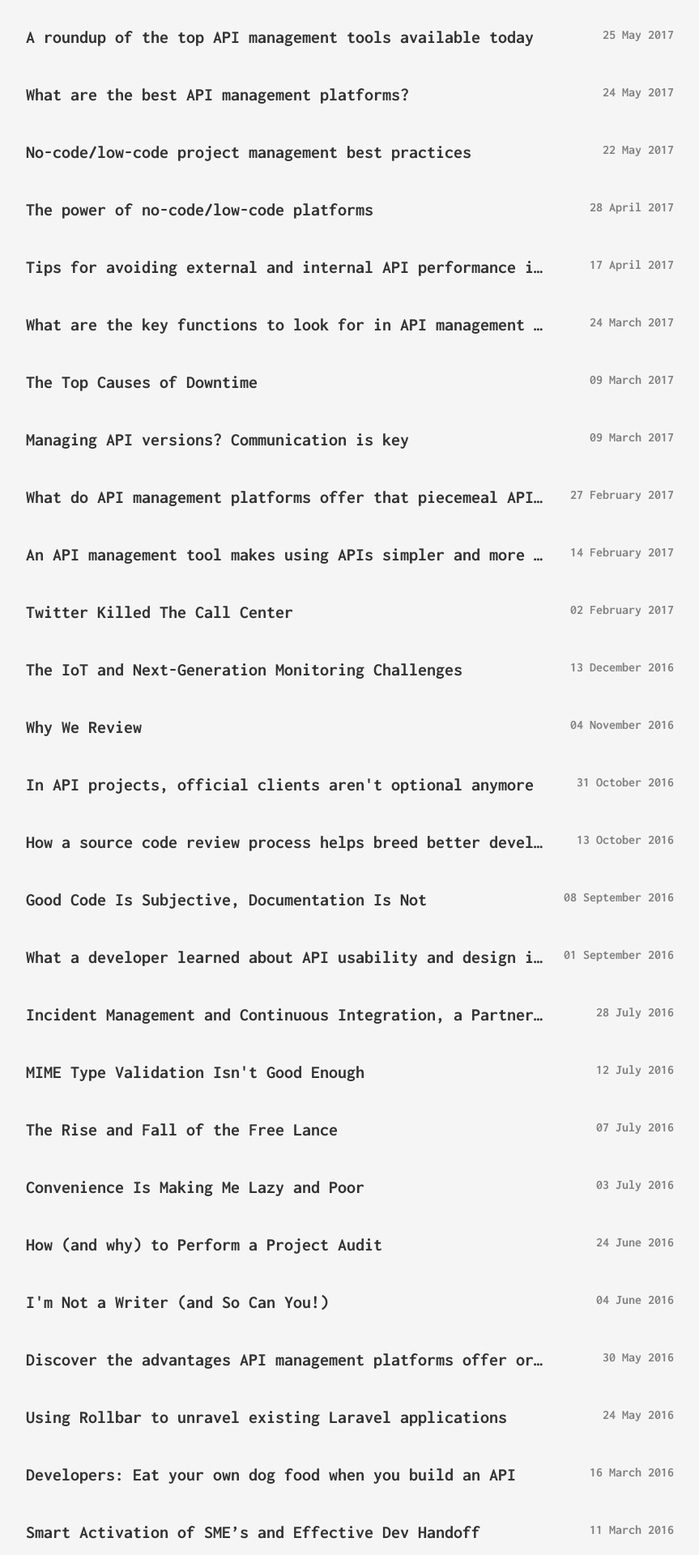
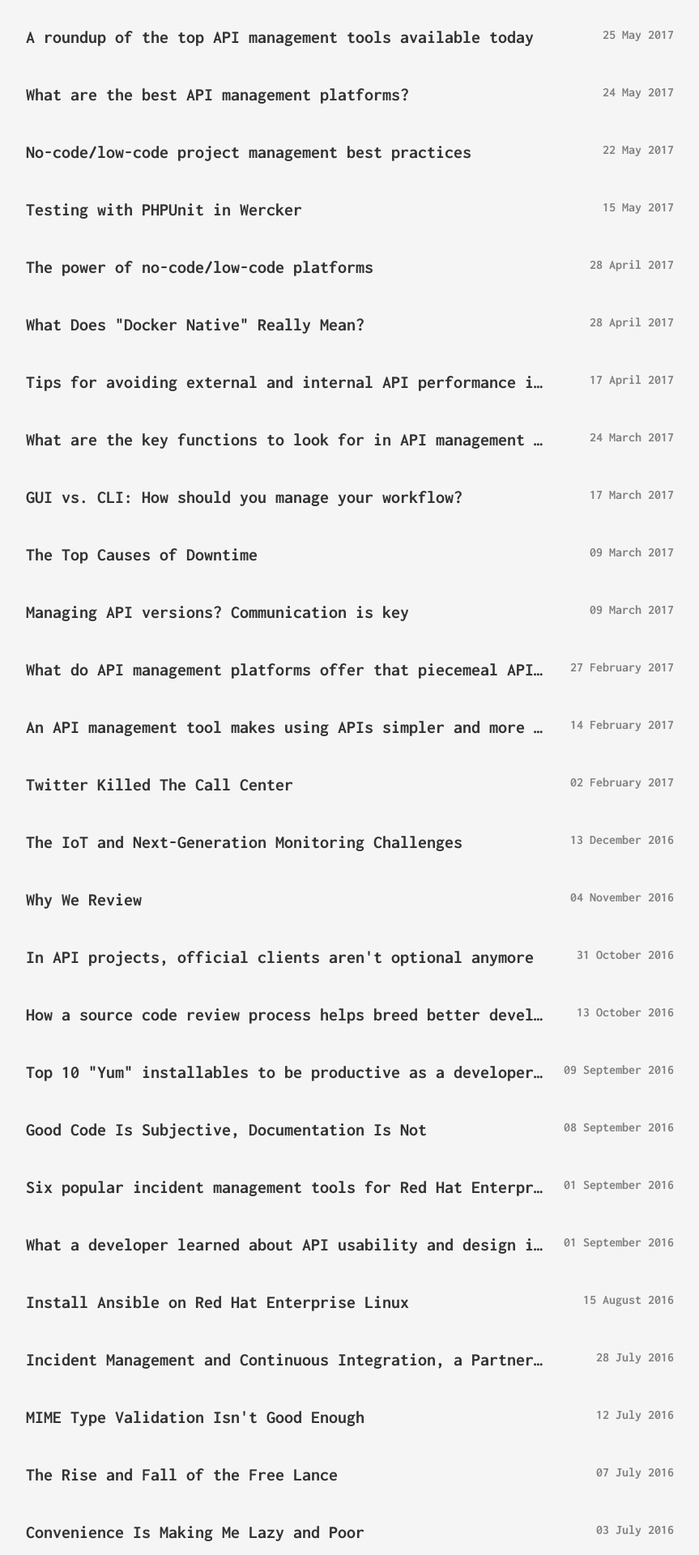
Before and after one commit to zachflower/flower.codes, a Jekyll site: the page built from categories/writing.html, in a window 1280 px wide. Shown: the part 606-2526 px from the top of the page at 81% size, without its empty margins (208-1071 px from the left). Built offline with Jekyll 4.4.1, drawn with Linux system fonts in a browser that asks for light colours; comment, search, counter and statistics services are not loaded; some of the changed text lies outside the part shown.

Commit message:
add red hat and wercker posts

```diff
--- /dev/null
+++ b/_posts/2016-08-15-ansible-rhel.md
@@ -0,0 +1,10 @@
+---
+layout: external
+title:  "Install Ansible on Red Hat Enterprise Linux"
+date:   2016-08-15 12:00:00
+categories: [writing]
+external_url: https://developers.redhat.com/blog/2016/08/15/install-ansible-on-rhel/
+external_site: redhat
+sitemap:
+  exclude: 'yes'
+---
--- /dev/null
+++ b/_posts/2016-09-01-rhel-incident-management-tools.md
@@ -0,0 +1,10 @@
+---
+layout: external
+title:  "Six popular incident management tools for Red Hat Enterprise Linux"
+date:   2016-09-01 12:00:00
+categories: [writing]
+external_url: https://developers.redhat.com/blog/2016/09/01/six-popular-incident-management-tools-for-red-hat-enterprise-linux/
+external_site: redhat
+sitemap:
+  exclude: 'yes'
+---
--- /dev/null
+++ b/_posts/2016-09-09-top-10-rhel-yum-packages.md
@@ -0,0 +1,10 @@
+---
+layout: external
+title:  "Top 10 \"Yum\" installables to be productive as a developer on Red Hat Enterprise Linux"
+date:   2016-09-09 12:00:00
+categories: [writing]
+external_url: https://developers.redhat.com/blog/2016/09/09/the-top-10-yum-installables-youll-need-to-be-productive-as-a-developer-on-rhel/
+external_site: redhat
+sitemap:
+  exclude: 'yes'
+---
--- /dev/null
+++ b/_posts/2017-03-17-gui-vs-cli.md
@@ -0,0 +1,10 @@
+---
+layout: external
+title:  "GUI vs. CLI: How should you manage your workflow?"
+date:   2017-03-17 12:00:00
+categories: [writing]
+external_url: http://blog.wercker.com/gui-vs-cli-for-developers
+external_site: wercker
+sitemap:
+  exclude: 'yes'
+---
--- a/_sass/_default.scss
+++ b/_sass/_default.scss
@@ -318,6 +318,38 @@ a.external-site:hover {
     .pagerduty {
         color: rgb(40, 191, 86) !important;
     }
+
+    .redhat {
+        color: rgb(202, 8, 19) !important;
+    }
+
+    .codeship {
+        color: rgb(100, 203, 109) !important;
+    }
+
+    .sumologic {
+        color: rgb(81, 180, 224) !important;
+    }
+
+    .wercker {
+        color: rgb(237, 28, 36) !important;
+    }
+
+    .metricly {
+        color: rgb(25, 168, 143) !important;
+    }
+
+    .saucelabs {
+        color: rgb(224, 39, 38) !important;
+    }
+
+    .rancher {
+        color: rgb(14, 106, 157) !important;
+    }
+
+    .stoplight {
+        color: rgb(65, 155, 249) !important;
+    }
 }
 
 a.external-site {
```
Also changed, not shown: _posts/2016-06-06-vagrant-rhel.md (added, +10 -0 lines), _posts/2017-04-28-docker-native.md (added, +10 -0 lines), _posts/2017-05-15-phpunit-wercker.md (added, +10 -0 lines).
